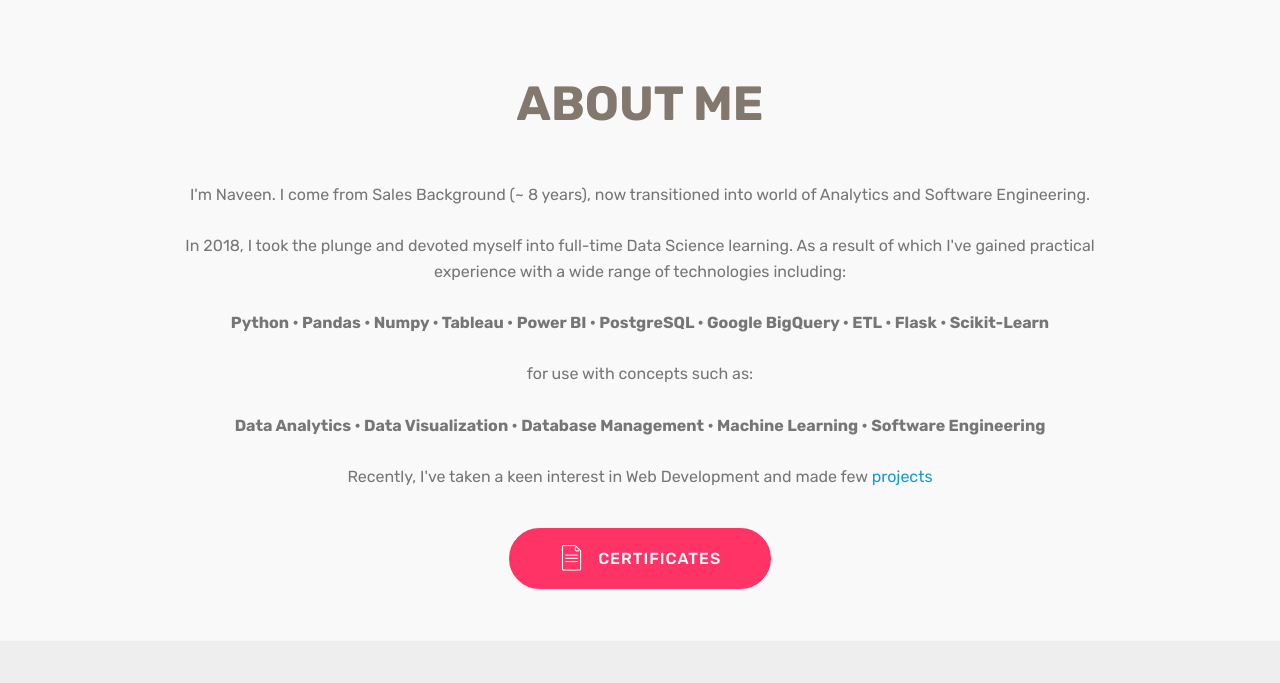
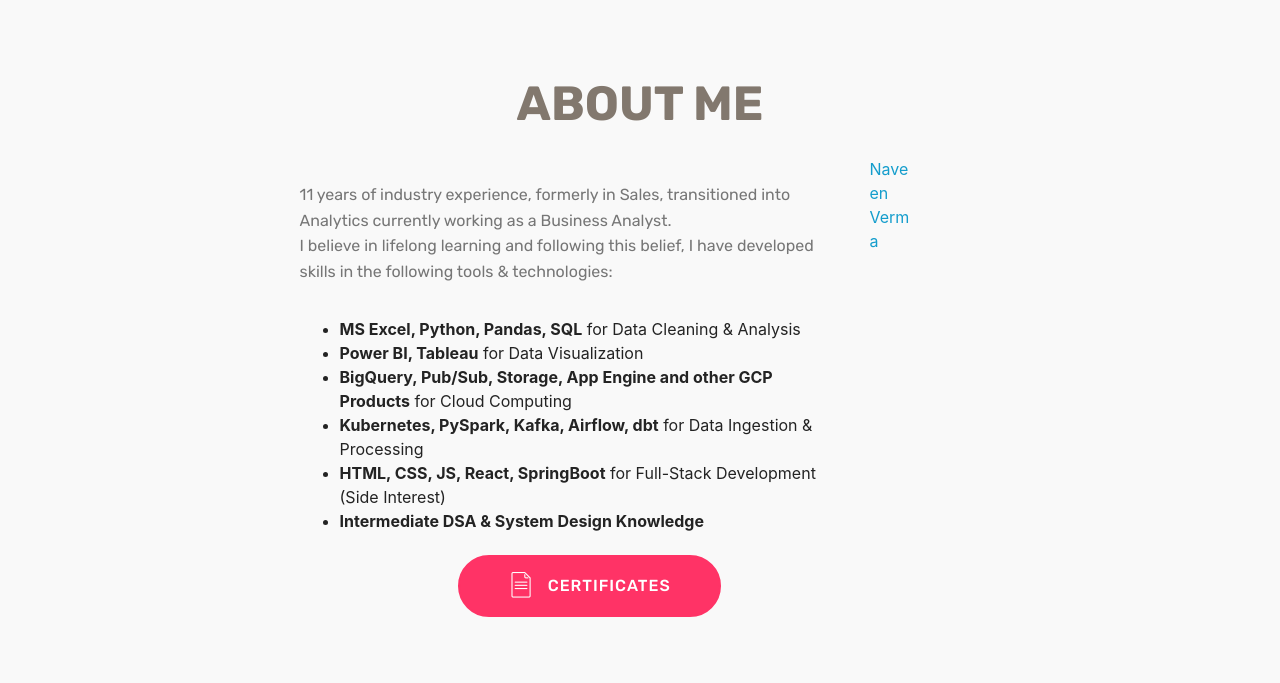
Before and after one commit to nveenverma1/nveenverma1.github.io, a plain HTML site: page index.html in a window 1280 px wide. Shown: the part 800-1483 px from the top of the page. Drawn offline with Linux system fonts and the light colour scheme; files whose address does not match are found by name.

Commit message:
Changed Intro & added Linkedin Profile

```diff
--- a/index.html
+++ b/index.html
@@ -20,6 +20,7 @@
   <link rel="stylesheet" href="assets/animatecss/animate.min.css">
   <link rel="stylesheet" href="assets/theme/css/style.css">
   <link rel="stylesheet" href="assets/mobirise/css/mbr-additional.css" type="text/css">
+  <script src="https://platform.linkedin.com/badges/js/profile.js" async defer type="text/javascript"></script>
 
 
 
@@ -79,7 +80,10 @@
             <h1 class="mbr-section-title align-left mbr-bold pb-3 mbr-fonts-style display-1">WELCOME!</h1>
 
             <p class="mbr-text align-left pb-3 mbr-fonts-style display-5">
-                My name is Naveen.<br>I'm a data analysis and visualization specialist.</p>
+                My name is Naveen.
+                <br>
+                I love problem solving, learning new things and reading books.
+            </p>
             <div class="mbr-section-btn align-left"><a class="btn btn-md btn-secondary display-4" href="index.html#header1-1w">ABOUT ME</a>
                 <a class="btn btn-md btn-white-outline display-4" href="assets/files/cv_da.pdf" target="_blank">RESUME</a></div>
         </div>
@@ -93,35 +97,35 @@
 </section>
 
 <section class="header1 cid-rwScVnKQGd" id="header1-1w">
-
-
-
-
-
   <div class="container">
-        <div class="row justify-content-md-center">
-            <div class="mbr-white col-md-10">
       <h1 class="mbr-section-title align-center mbr-bold pb-3 mbr-fonts-style display-2">ABOUT ME</h1>
-
-                <p class="mbr-text align-center pb-3 mbr-fonts-style display-7">
-                  <br>I'm Naveen. I come from Sales Background (~ 8 years), now transitioned into world of Analytics and Software Engineering.<br>
-                  <br>In 2018, I took the plunge and devoted myself into full-time Data Science learning.
-                  As a result of which I've gained practical experience with a wide range of technologies including:
-                  <br>
-                  <br><strong>Python • Pandas • Numpy • Tableau • Power BI • PostgreSQL • Google BigQuery • ETL • Flask • Scikit-Learn</strong><br>
-                  <br>for use with concepts such as:<br>
-                  <br><strong>Data Analytics • Data Visualization • Database Management • Machine Learning • Software Engineering</strong>
-                  <br>
-                  <br>Recently, I've taken a keen interest in Web Development and made few <a href="#container-2">projects</a><br>
+      <div class="row justify-content-center content-row">
+          <div class="media-container-column title col-12 col-lg-6 col-md-6">
+            <p class="mbr-text align-left pb-3 mbr-fonts-style display-7">
+              <br>11 years of industry experience, formerly in Sales, transitioned into Analytics currently working as a Business Analyst.
+              <br>I believe in lifelong learning and following this belief, I have developed skills in the following tools & technologies:
+              <ul>
+                <li><strong>MS Excel, Python, Pandas, SQL</strong> for Data Cleaning & Analysis</li>
+                <li><strong>Power BI, Tableau</strong> for Data Visualization</li>
+                <li><strong>BigQuery, Pub/Sub, Storage, App Engine and other GCP Products</strong> for Cloud Computing</li>
+                <li><strong>Kubernetes, PySpark, Kafka, Airflow, dbt</strong> for Data Ingestion & Processing</li>
+                <li><strong>HTML, CSS, JS, React, SpringBoot</strong> for Full-Stack Development (Side Interest)</li>
+                <li><strong>Intermediate DSA & System Design Knowledge</li>
             </p>
             <div class="mbr-section-btn align-center">
               <a class="btn btn-md btn-secondary display-4" href="https://drive.google.com/open?id=1hBbsftppNKa76NTfvx7Zoidi3h6FaN3H" target="_blank">
                     <span class="mbr-iconfont mbri-file"></span>CERTIFICATES</a>
             </div>
           </div>
+          <div class="media-container-column col-12 col-lg-6 col-md-6">
+              <div class="badge-base LI-profile-badge" data-locale="en_US" data-size="medium" data-theme="light" data-type="HORIZONTAL" data-vanity="naveen5" data-version="v1">
+                <a class="badge-base__link LI-simple-link" href="https://ae.linkedin.com/in/naveen5?trk=profile-badge">
+                  Naveen Verma
+                </a>
               </div>
           </div>
-
+    </div>
+  </div>
 </section>
 
 <section class="features18 popup-btn-cards cid-rwRlF8YKTH mbr-parallax-background" id="features18-1e">
```
Lines whose indentation alone changed are shown as unchanged.
